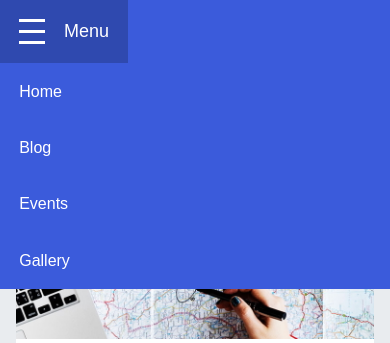
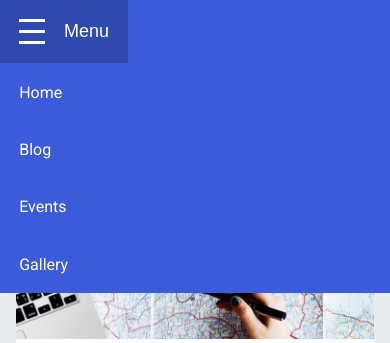
Before and after one commit to Christo-IV/reactjs-proovitoo, a React (Create React App) app: page / in a window 390 px wide. Both pictures are taken after a click on the button "Menu". Shown: the top 343 px of the page. Built offline with nearby package versions, Linux system fonts and the light colour scheme.

Commit message:
Changed nav links back to anchors

```diff
--- a/src/components/Navbar.css
+++ b/src/components/Navbar.css
@@ -16,19 +16,21 @@
   flex-direction: column;
 }
 
-.nav-link > button,
+.nav-link > a,
 .hamburger-toggle {
   height: 100%;
   padding: 1.2rem;
   cursor: pointer;
 }
 
-.nav-link > button:hover,
+.nav-link > a:hover,
 .hamburger-toggle:hover {
   backdrop-filter: brightness(0.8);
 }
 
-.nav-link > button {
+.nav-link > a {
+  text-decoration: none;
+  display: block;
   font-size: 16px;
   background-color: transparent;
   border: none;
--- a/src/components/Navbar.js
+++ b/src/components/Navbar.js
@@ -25,16 +25,20 @@ const Navbar = () => {
         </button>
         <ul className="nav-links" style={{ display: display }}>
           <li className="nav-link">
-            <button>Home</button>
+            {/* eslint-disable-next-line jsx-a11y/anchor-is-valid */}
+            <a href="#">Home</a>
           </li>
           <li className="nav-link">
-            <button>Blog</button>
+            {/* eslint-disable-next-line jsx-a11y/anchor-is-valid */}
+            <a href="#">Blog</a>
           </li>
           <li className="nav-link">
-            <button>Events</button>
+            {/* eslint-disable-next-line jsx-a11y/anchor-is-valid */}
+            <a href="#">Events</a>
           </li>
           <li className="nav-link">
-            <button>Gallery</button>
+            {/* eslint-disable-next-line jsx-a11y/anchor-is-valid */}
+            <a href="#">Gallery</a>
           </li>
         </ul>
       </nav>
```
